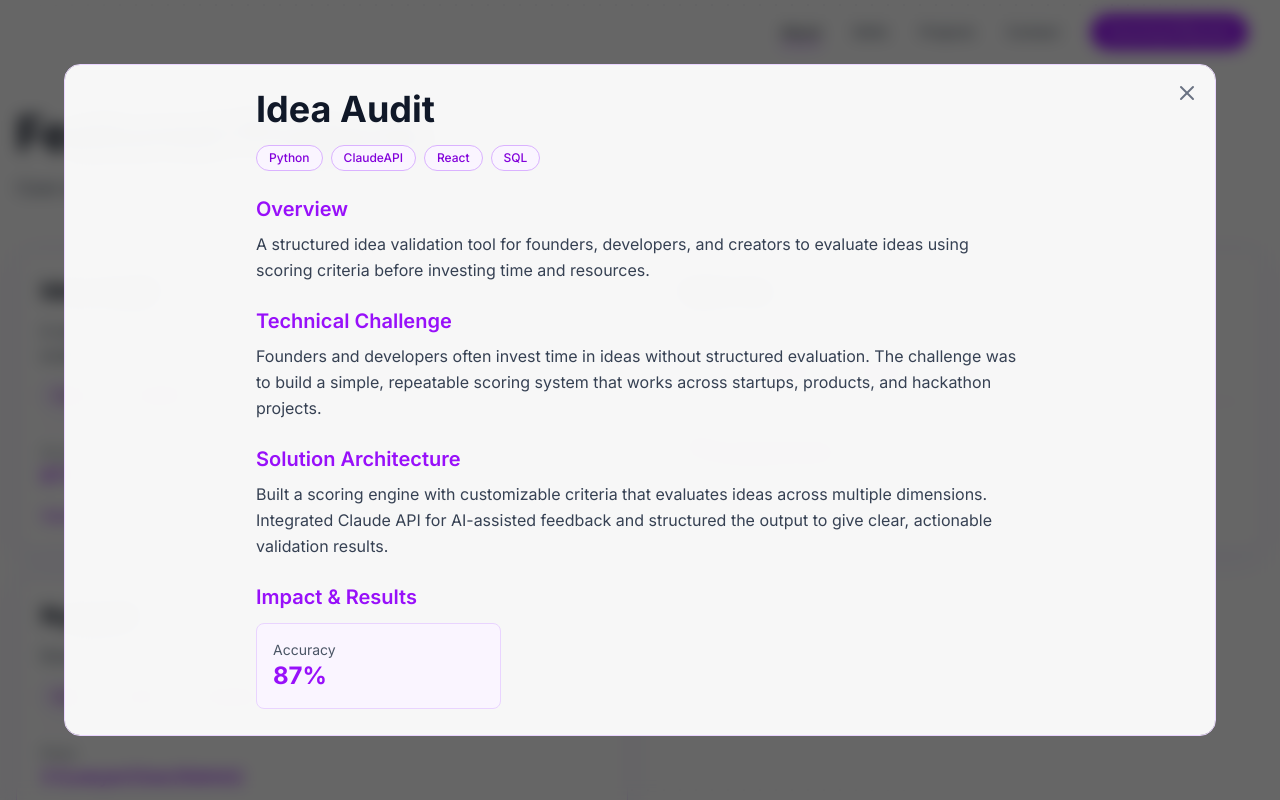
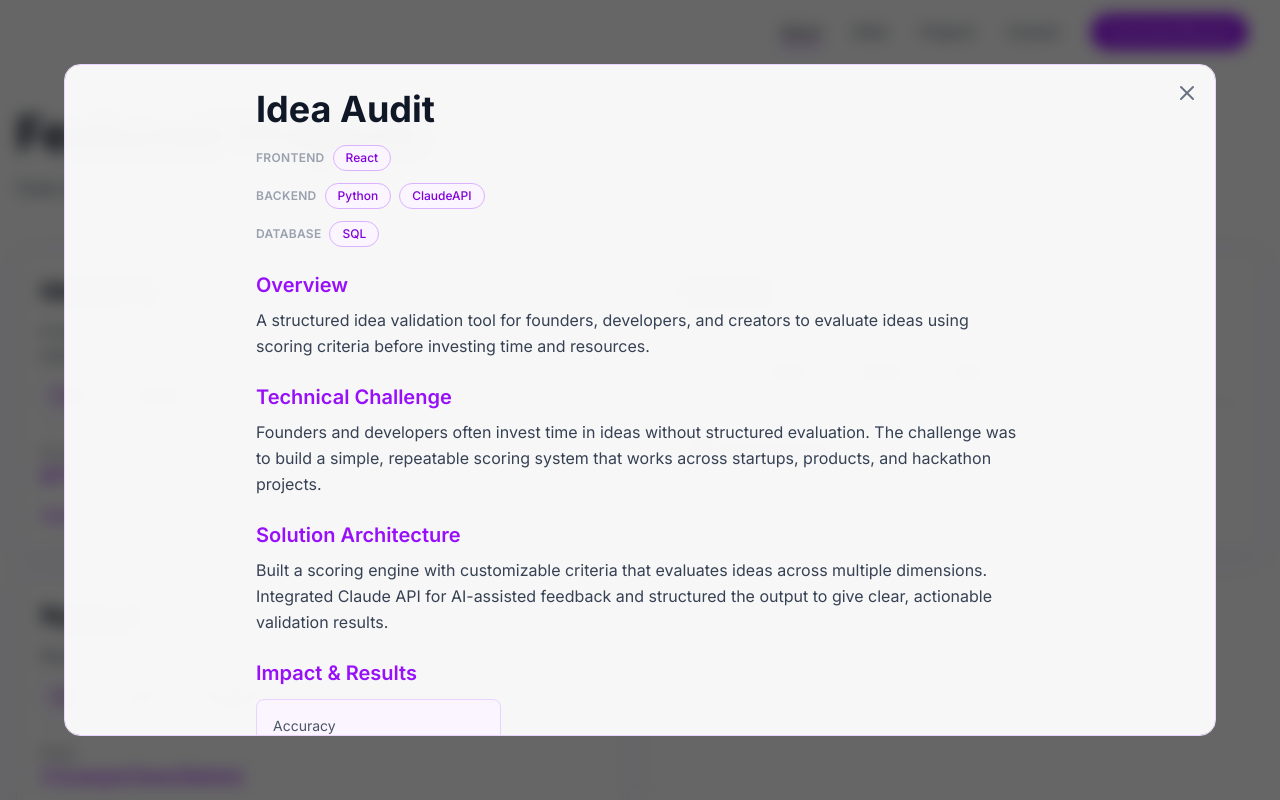
Before and after one commit to Ramasaikiran/Portfolio, a Next.js app: page / in a window 1280 px wide. Both pictures are taken after a click on the element 322 px from the left and 2739 px from the top of the page. Built offline with nearby package versions, Linux system fonts and the light colour scheme.

Commit message:
Group project tech stack badges by Frontend/Backend/Database/Core CS; fix setState-in-effect lint error in modal mount detection; clean up leftover em dash

```diff
--- a/components/layout/GlassNavbar.tsx
+++ b/components/layout/GlassNavbar.tsx
@@ -35,7 +35,7 @@ export default function GlassNavbar() {
 
     const handleNavClick = (href: string) => {
         const id = href.substring(1);
-        // Close any open project modal first — it locks body scroll
+        // Close any open project modal first, since it locks body scroll
         // and sits above the navbar, which blocks section navigation.
         window.dispatchEvent(new Event("closeProjectModal"));
         setIsMobileMenuOpen(false);
--- a/components/sections/Projects.tsx
+++ b/components/sections/Projects.tsx
@@ -1,6 +1,6 @@
 "use client";
 
-import { useState, useEffect } from "react";
+import { useState, useEffect, useSyncExternalStore } from "react";
 import { createPortal } from "react-dom";
 import { motion, AnimatePresence } from "framer-motion";
 import { ExternalLink, Github, X } from "lucide-react";
@@ -8,20 +8,27 @@ import FloatingCard from "@/components/ui/FloatingCard";
 import Badge from "@/components/ui/Badge";
 import Button from "@/components/ui/Button";
 import { PROJECTS } from "@/lib/constants";
+import { groupTechStack } from "@/lib/tech-categories";
 import { Project } from "@/types";
 import { fadeInUp, staggerContainer } from "@/lib/animations";
 
+const emptySubscribe = () => () => {};
+
 export default function Projects() {
     const [selectedProject, setSelectedProject] = useState<Project | null>(null);
-    const [mounted, setMounted] = useState(false);
 
-    useEffect(() => {
-        setMounted(true);
-    }, []);
+    // Portals need a browser document to attach to; this is the React-
+    // recommended way to detect "we're on the client" without a
+    // setState-in-effect cascade.
+    const mounted = useSyncExternalStore(
+        emptySubscribe,
+        () => true,
+        () => false
+    );
 
     // Lock body scroll when modal is open (overflow:hidden alone isn't
     // reliable on mobile Chrome/Safari, which can still scroll the
-    // background via touch — pin body position instead)
+    // background via touch, so pin body position instead)
     useEffect(() => {
         const close = () => setSelectedProject(null);
         window.addEventListener("closeProjectModal", close);
@@ -151,9 +158,16 @@ export default function Projects() {
                                     {selectedProject.title}
                                 </h2>
 
-                                <div className="mb-6 flex flex-wrap gap-2">
-                                    {selectedProject.techStack.map((tech) => (
-                                        <Badge key={tech}>{tech}</Badge>
+                                <div className="mb-6 space-y-3">
+                                    {groupTechStack(selectedProject.techStack).map((group) => (
+                                        <div key={group.category} className="flex flex-wrap items-center gap-2">
+                                            <span className="text-xs font-semibold uppercase tracking-wide text-gray-400">
+                                                {group.category}
+                                            </span>
+                                            {group.items.map((tech) => (
+                                                <Badge key={tech}>{tech}</Badge>
+                                            ))}
+                                        </div>
                                     ))}
                                 </div>
 
--- /dev/null
+++ b/lib/tech-categories.ts
@@ -0,0 +1,63 @@
+/**
+ * Maps individual tech-stack items to a display category so project
+ * tech stacks can be grouped consistently across the site.
+ */
+
+export type TechCategory = "Frontend" | "Backend" | "Database" | "Core CS";
+
+const CATEGORY_MAP: Record<string, TechCategory> = {
+    // Frontend
+    React: "Frontend",
+    TypeScript: "Frontend",
+    JavaScript: "Frontend",
+    HTML: "Frontend",
+    CSS: "Frontend",
+    Tailwind: "Frontend",
+
+    // Backend
+    "Node.js": "Backend",
+    "Spring Boot": "Backend",
+    Java: "Backend",
+    Python: "Backend",
+    ClaudeAPI: "Backend",
+    "REST APIs": "Backend",
+    Express: "Backend",
+    FastAPI: "Backend",
+
+    // Database
+    SQL: "Database",
+    Supabase: "Database",
+    MongoDB: "Database",
+    MySQL: "Database",
+
+    // Core CS (algorithms, architecture, and other foundational concepts
+    // that show up as part of a tech stack)
+    "System Design": "Core CS",
+    "Data Structures & Algorithms": "Core CS",
+    "Microservices Architecture": "Core CS",
+};
+
+const CATEGORY_ORDER: TechCategory[] = ["Frontend", "Backend", "Database", "Core CS"];
+
+/**
+ * Groups a flat tech-stack array into ordered category buckets.
+ * Anything not in the map falls into "Backend" as the safest default
+ * for a build/runtime dependency.
+ */
+export function groupTechStack(techStack: string[]): { category: TechCategory; items: string[] }[] {
+    const buckets: Record<TechCategory, string[]> = {
+        Frontend: [],
+        Backend: [],
+        Database: [],
+        "Core CS": [],
+    };
+
+    for (const tech of techStack) {
+        const category = CATEGORY_MAP[tech] ?? "Backend";
+        buckets[category].push(tech);
+    }
+
+    return CATEGORY_ORDER
+        .map((category) => ({ category, items: buckets[category] }))
+        .filter((group) => group.items.length > 0);
+}
```
